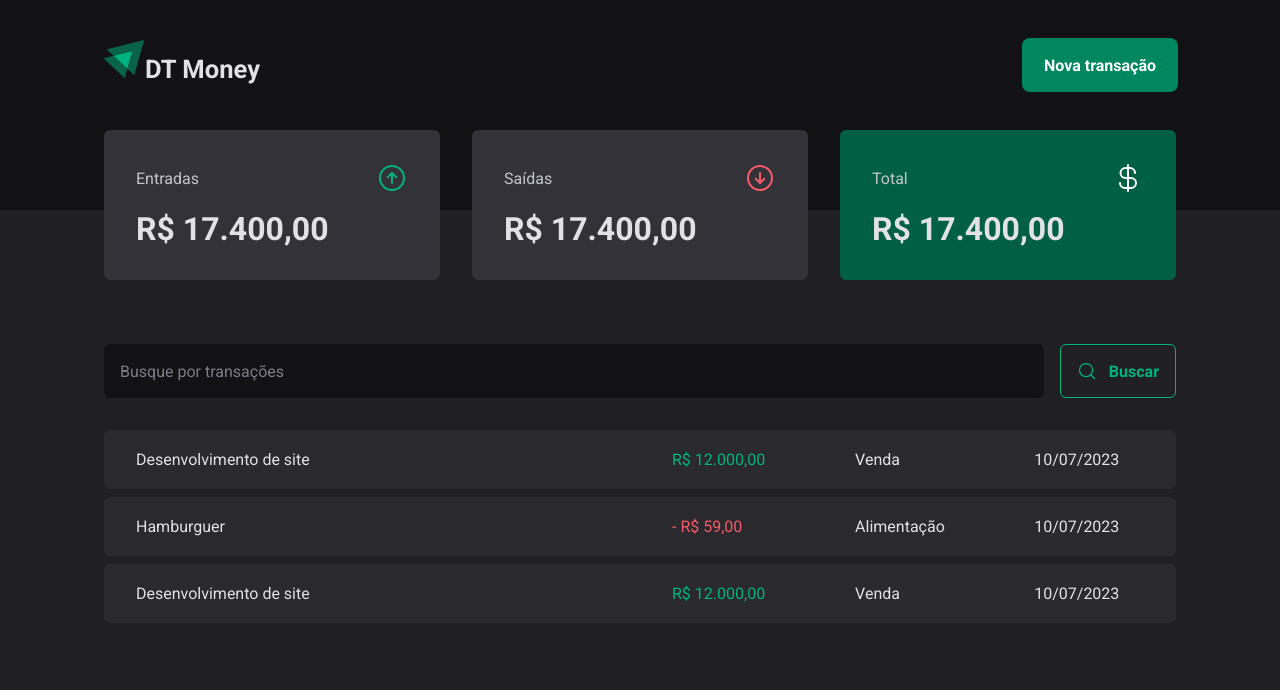
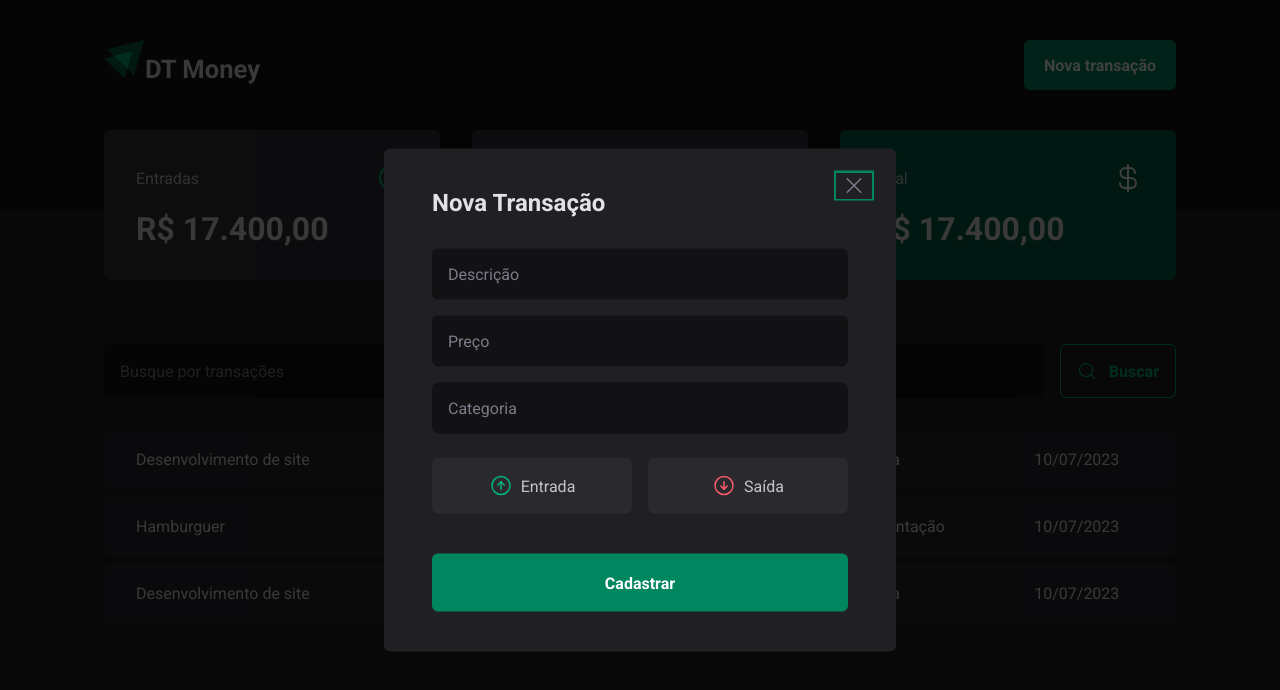
Before and after one commit to bruno-rodrigues-d/dt-money, a React (Vite) app: page / in a window 1280 px wide. Both pictures are taken after a click on the button "Nova transação". Shown: the top 690 px of the page. Built offline with nearby package versions, Linux system fonts and the light colour scheme.

Commit message:
Componente NewTransactionModal

```diff
--- a/package.json
+++ b/package.json
@@ -10,6 +10,8 @@
     "preview": "vite preview"
   },
   "dependencies": {
+    "@radix-ui/react-dialog": "^1.0.4",
+    "@radix-ui/react-radio-group": "^1.1.3",
     "phosphor-react": "^1.4.1",
     "react": "^18.2.0",
     "react-dom": "^18.2.0",
--- a/src/components/Header/index.tsx
+++ b/src/components/Header/index.tsx
@@ -1,5 +1,8 @@
 import { HeaderContainer, HeaderContent, NewTransactionButton, HeaderTexto } from "./styles";
+import * as Dialog from '@radix-ui/react-dialog';
+
 import logoImg from "/public/logo.svg"
+import { NewTransactionModal } from "../NewTransactionModal";
 
 export function Header() {
   return(
@@ -9,7 +12,14 @@
           <img src={logoImg} alt="" />
           <span>DT Money</span>
         </HeaderTexto>
-        <NewTransactionButton>Nova transação</NewTransactionButton>
+
+        <Dialog.Root>
+          <Dialog.Trigger asChild>
+            <NewTransactionButton>Nova transação</NewTransactionButton>
+          </Dialog.Trigger>
+
+          <NewTransactionModal />
+        </Dialog.Root>
       </HeaderContent>
     </HeaderContainer>
   )
--- /dev/null
+++ b/src/components/NewTransactionModal/index.tsx
@@ -0,0 +1,43 @@
+import * as Dialog from '@radix-ui/react-dialog';
+import { ArrowCircleDown, ArrowCircleUp, X } from 'phosphor-react';
+import { Overlay, Content, CloseButton, TransactionType, TransactionTypeButton } from './styles';
+
+export function NewTransactionModal() {
+  return(
+    <Dialog.Portal>
+      <Overlay />
+
+      <Content>
+        <Dialog.Title>
+          Nova Transação
+        </Dialog.Title>
+
+        <CloseButton>
+          <X size={24} />
+        </CloseButton>
+
+        <form action="">
+          <input type="text" placeholder='Descrição' required />
+          <input type="number" placeholder='Preço' required />
+          <input type="text" placeholder='Categoria' required />
+
+          <TransactionType>
+            <TransactionTypeButton variant='income' value='income'>
+              <ArrowCircleUp size={24} />
+              Entrada
+            </TransactionTypeButton>
+            <TransactionTypeButton variant='outcome' value='outcome'>
+            <ArrowCircleDown size={24} />
+              Saída
+            </TransactionTypeButton>
+          </TransactionType>
+
+          <button type='submit'>
+            Cadastrar
+          </button>
+        </form>
+
+      </Content>
+    </Dialog.Portal>
+  )
+}
--- /dev/null
+++ b/src/components/NewTransactionModal/styles.ts
@@ -0,0 +1,115 @@
+import { styled } from "styled-components";
+import * as Dialog from '@radix-ui/react-dialog';
+import * as RadioGroup from '@radix-ui/react-radio-group';
+
+export const Overlay = styled(Dialog.Overlay)`
+  position: fixed;
+  width: 100vw;
+  height: 100vh;
+  inset: 0;
+  background: rgba(0, 0, 0, 0.75);
+`
+
+export const Content = styled(Dialog.Content)`
+  min-width: 32rem;
+  border-radius: 6px;
+  padding: 2.5rem 3rem;
+  background: ${props =>props.theme['gray-800']};
+
+  position: fixed;
+  top: 50%;
+  left: 50%;
+  transform: translate(-50%, -50%);
+
+  form {
+    margin-top: 2rem;
+
+    display: flex;
+    flex-direction: column;
+    gap: 1rem;
+
+    input {
+      border-radius: 6px;
+      border: 0;
+      background: ${props =>props.theme['gray-900']};
+      color: ${props =>props.theme['gray-300']};
+      padding: 1rem;
+
+      &::placeholder{
+        color: ${props =>props.theme['gray-500']};
+      }
+    }
+
+    button[type='submit'] {
+      height: 58px;
+      border: 0;
+      background: ${props =>props.theme['green-500']};
+      color: ${props =>props.theme.white};
+      font-weight: bold;
+      padding: 0 1.25rem;
+      border-radius: 6px;
+      margin-top: 1.5rem;
+      cursor: pointer;
+
+      &:hover {
+        background: ${props =>props.theme['green-700']};
+        transition: background-color 0.2s;
+      }
+    }
+  }
+`
+
+export const CloseButton = styled(Dialog.Close)`
+  position: absolute;
+  background: transparent;
+  border: 0;
+  top: 1.5rem;
+  right: 1.5rem;
+  line-height: 0;
+  cursor: pointer;
+  color: ${props =>props.theme['gray-500']};
+`
+
+export const TransactionType = styled(RadioGroup.Root)`
+  display: grid;
+  grid-template-columns: repeat(2, 1fr);
+  gap: 1rem;
+  margin-top: 0.5rem;
+`
+
+interface TransactionTypeButtonProps {
+  variant: 'income' | 'outcome'
+}
+
+
+export const TransactionTypeButton = styled(RadioGroup.Item)<TransactionTypeButtonProps>`
+  background: ${props =>props.theme['gray-700']};
+  color: ${props =>props.theme['gray-300']};
+
+  padding: 1rem;
+  display: flex;
+  align-items: center;
+  justify-content: center;
+  gap: 0.5rem;
+  border-radius: 6px;
+  cursor: pointer;
+  border: 0;
+
+  svg {
+    color: ${props => props.variant === 'income' ? props.theme['green-300'] : props.theme['red-300']};
+  }
+
+  &[data-state='unchecked']:hover {
+    transition: background-color 0.2s;
+    background: ${props =>props.theme['gray-600']};
+  }
+
+  &[data-state='checked'] {
+    color: ${props => props.theme.white};
+    background: ${props => props.variant === 'income' ? props.theme['green-500'] : props.theme['red-500']};
+
+    svg {
+      color: ${props => props.theme.white};
+    }
+  }
+`
```
Also changed, not shown: 2 other files (tests, documents, lock files or other folders).
